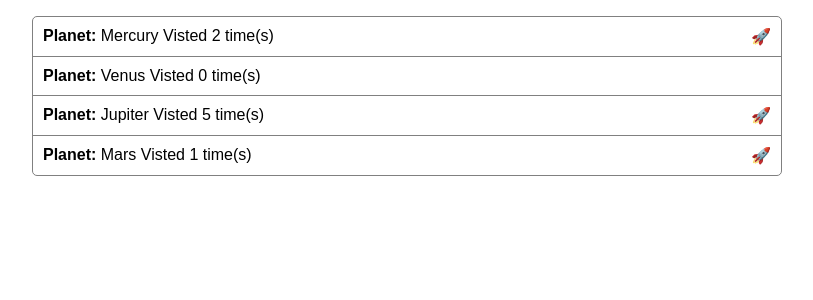
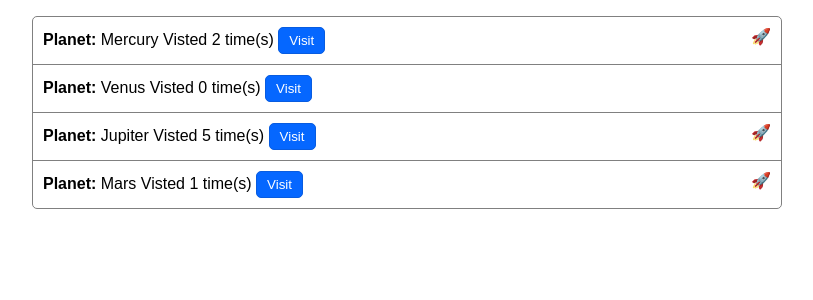
Before and after one commit to vueschool/workshop-vue-fundamentals-options-api-version, a Vue app: page / in a window 1280 px wide. Shown: the top 300 px of the page, without its empty margins (233-1046 px from the left). Built offline with nearby package versions, Linux system fonts and the light colour scheme.

Commit message:
solution to exercise 9

```diff
--- a/src/App.vue
+++ b/src/App.vue
@@ -22,6 +22,7 @@ export default {
       :key="planet.name"
       :name="planet.name"
       :visits="planet.visits"
+      @visited="planet.visits++"
     ></AppPlanet>
   </ul>
 </template>
--- a/src/components/AppPlanet.vue
+++ b/src/components/AppPlanet.vue
@@ -1,5 +1,6 @@
 <script>
 export default {
+  emits: ["visited"],
   props: {
     name: { type: String, required: true },
     visits: { type: Number, required: true },
@@ -16,6 +17,7 @@ export default {
     <span>
       <strong>Planet:</strong>
       {{ name }} Visted {{ visits }} time(s)
+      <button @click="$emit('visited')">Visit</button>
     </span>
     <span v-if="showIcon">🚀</span>
   </li>
```
